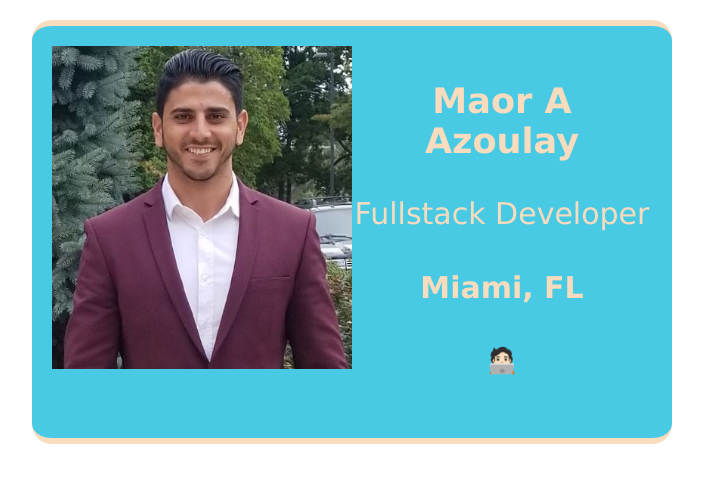
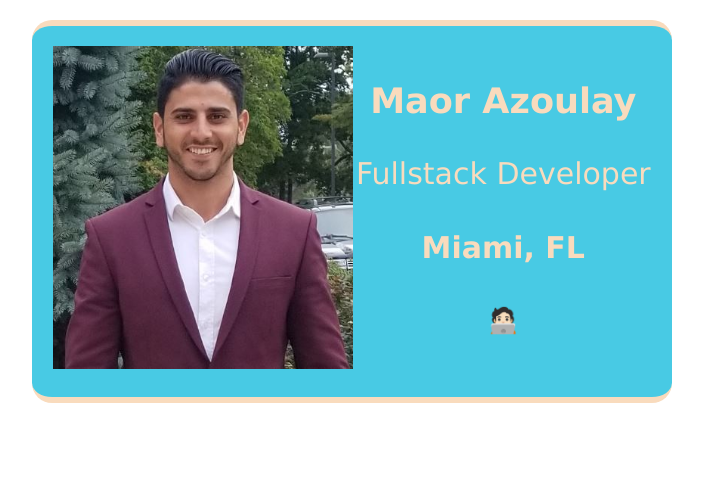
Before and after one commit to maorazoulay/business-card, a website built with Vite: page index.html in a window 1280 px wide. Shown: the whole page, without its empty margins (288-991 px from the left). Built offline with nearby package versions, Linux system fonts and the light colour scheme.

Commit message:
Removed middle initial

```diff
--- a/index.html
+++ b/index.html
@@ -8,7 +8,7 @@
             <img class="avatar" src="images/Maor.jpg">
             </a>
             <div >
-                <h3>Maor A Azoulay</h3>
+                <h3>Maor Azoulay</h3>
                 <p>Fullstack Developer</p>
                 <h4>Miami, FL</h4>
                 <h5>🧑🏻‍💻</h5>
```
